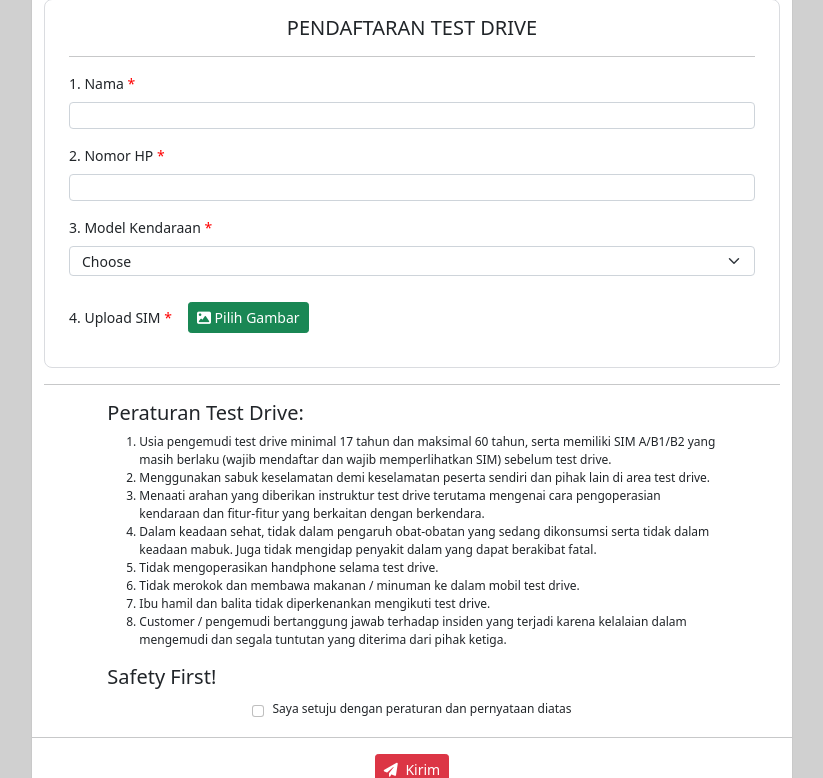
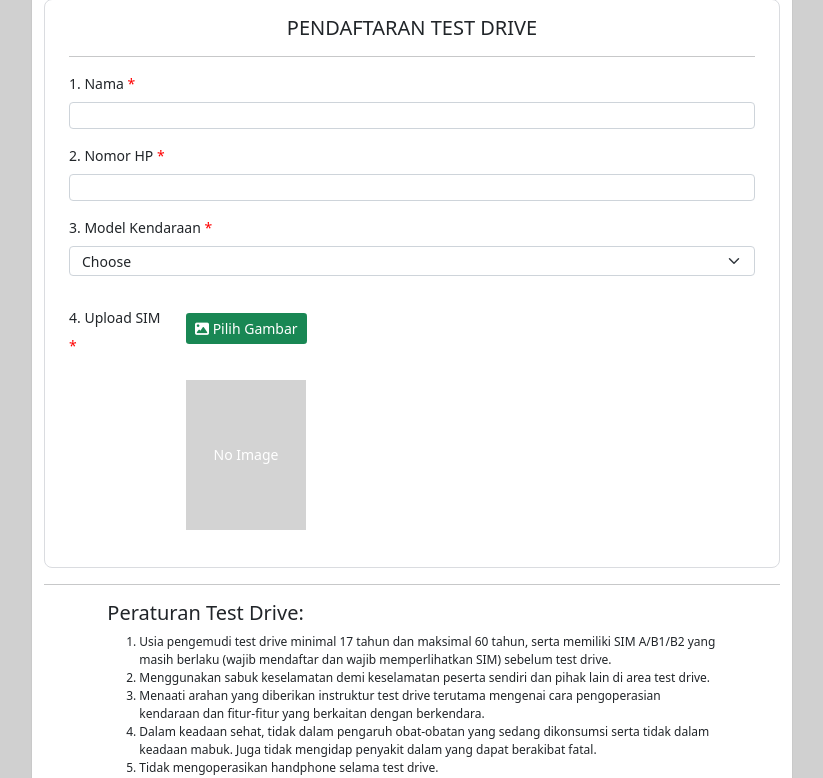
Before and after one commit to VinsonAlter/car_dealer_website, a PHP site: page /test-drive/index.php in a window 1280 px wide. Shown: the part 1737-2515 px from the top of the page, without its empty margins (228-1051 px from the left). Run offline with PHP 8.4, Linux system fonts and the light colour scheme; some libraries are stand-ins or nearby versions.

Commit message:
Added placeholder for image sim upload

```diff
--- a/assets/css/style.css
+++ b/assets/css/style.css
@@ -1435,3 +1435,16 @@ html,
         padding: 0.225rem 2.25rem 0.225rem 0.75rem !important;
         font-size: 14px !important;
       }
+
+      .custom-file-upload {
+          display: inline-block;
+          padding: 6px 12px;
+          cursor: pointer;
+          padding: .25rem .5rem;
+          font-size: .875rem;
+          border-radius: .2rem;
+          color: #fff;
+          background-color: #198754;
+          border-color: #198754;
+          border: 1px solid transparent;
+      }
--- a/test-drive/index.php
+++ b/test-drive/index.php
@@ -81,6 +81,28 @@
             display: flex !important;
            }
 
+           input[type="file"] {
+            display: none;
+           }
+
+           /* .img-ktp {
+            margin-left: 15.6%;
+           } */
+
+           .img-ktp figure {
+            display: block;
+            float: left;
+            margin: 0 5px 5px 0;
+            width: 120px;
+            height: 150px;
+            overflow: hidden;
+            background-color: lightgray;
+            text-align: center;
+            line-height: 150px;
+            font-weight: 500;
+            color: white;
+           }
+
            @media (max-width:768px) {
             .form-title-font {
                 font-size: 1.125rem !important;
@@ -90,6 +112,10 @@
                 font-size:14px;
                 text-align:justify;
             }
+
+            /* .img-ktp {
+                margin-left: 25%;
+            } */
            }
 
         </style>
@@ -172,14 +198,32 @@
                                     </select>
                                 </div>
                                 <div class="mb-3 row g-3 align-items-center form-label-text">
-                                    <div class="col-auto required">
+                                    <div class="col-4 col-md-2 required">
                                         <label class="col-form-label">4. Upload SIM</label>
                                     </div>
                                     <div class="col-auto">
-                                        <button type="button" id="btn-sim" class="btn btn-sm btn-success">
+                                        <label for="img-upload" class="custom-file-upload">
+                                            <i class="fa fa-image"></i> Pilih Gambar
+                                        </label>
+                                        <input id="img-upload" type="file" data-filename-placement="inside"/>
+                                        <!-- <div class="cp img-ktp mt-2">
+                                            <figure id="upload-ktp">
+                                                No Image
+                                            </figure>
+                                        </div> -->
+                                        <!-- <button type="button" id="btn-sim" class="btn btn-sm btn-success">
                                             <i class="fas fa-image"></i>
                                                 Pilih Gambar
-                                        </button>
+                                        </button> -->
+                                    </div>
+                                </div>
+                                <div class="mb-3 row g-3 align-items-center form-label-text">
+                                    <div class="offset-4 offset-md-2 col-auto">
+                                        <div class="cp img-ktp mt-2">
+                                            <figure id="upload-ktp">
+                                                No Image
+                                            </figure>
+                                        </div>
                                     </div>
                                 </div>
                             </div>
```
